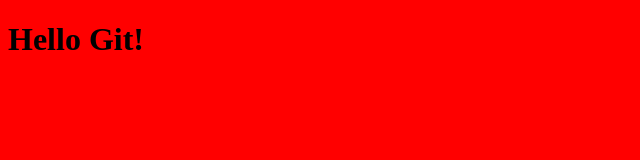
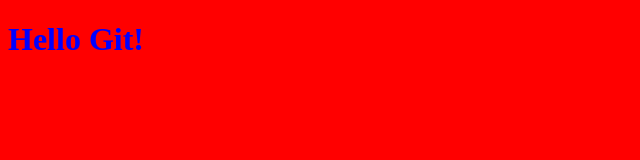
Before and after one commit to waerks/Interface3FirstRepoGit, a plain HTML site: page index.html in a window 1280 px wide. Shown: the whole page, without its empty margins (0-640 px from the left). Drawn offline with Linux system fonts and the light colour scheme.

Commit message:
Changed CSS to blue text

```diff
--- a/style.css
+++ b/style.css
@@ -1,3 +1,7 @@
 body {
     background-color: red;
 }
+
+* {
+    color: blue;
+}
```
